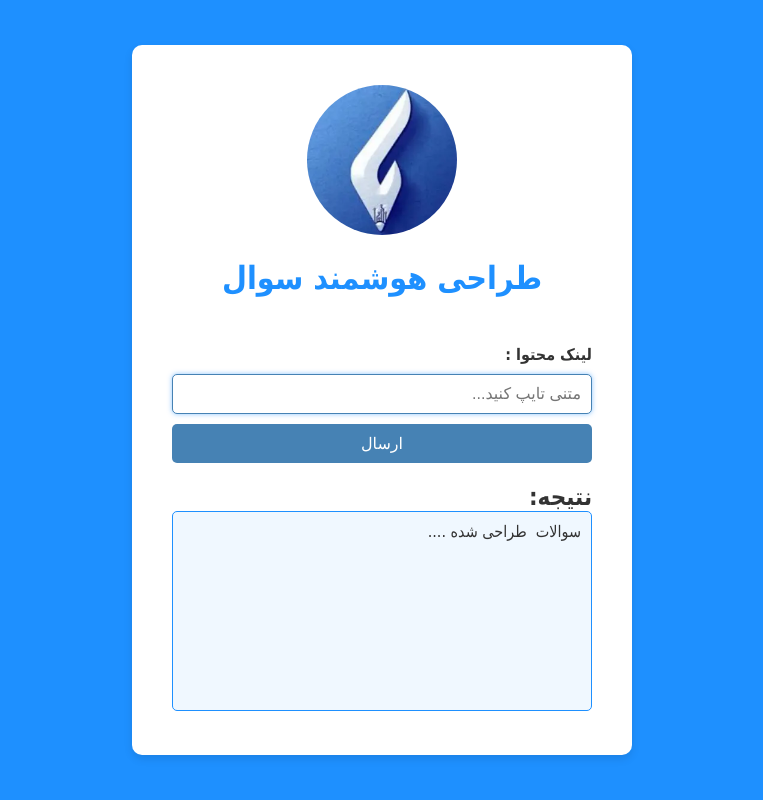
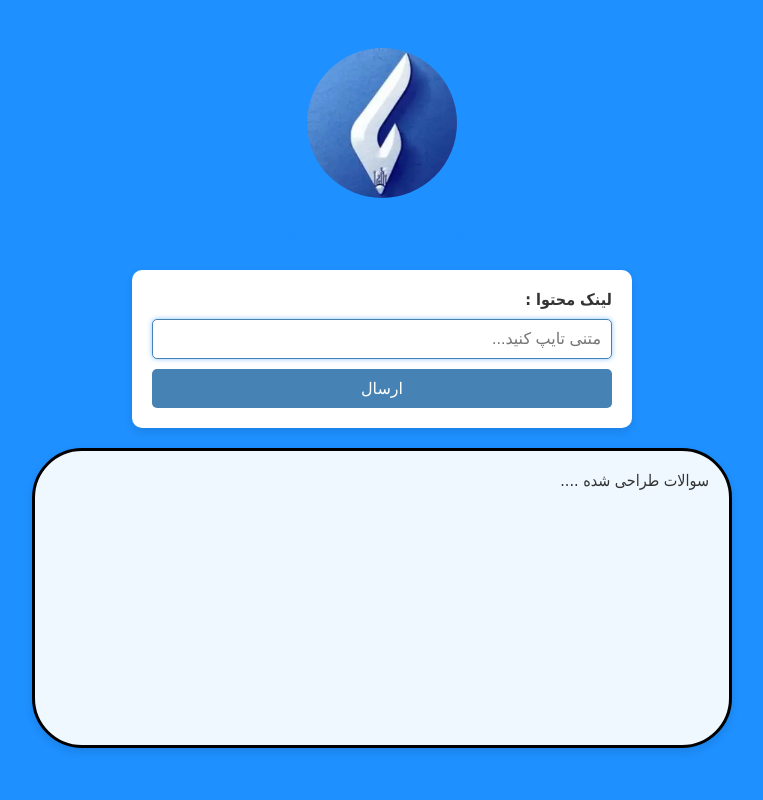
Before and after one commit to MrSEKIRO/AI-API, a Flask app: page / in a window 1280 px wide. Shown: the whole page, without its empty margins (258-1021 px from the left). Run offline with Flask 3, Linux system fonts and the light colour scheme.

Commit message:
change output style box

```diff
--- a/static/style.css
+++ b/static/style.css
@@ -5,45 +5,43 @@
 }
 
 body {
-    font-family: 'Tahoma', sans-serif; /* فونت‌های مناسب برای متن فارسی */
-    background-color: #1e90ff; /* پس‌زمینه آبی */
+    font-family: 'Tahoma', sans-serif;
+    background-color: #1e90ff;
     color: #333;
     display: flex;
+    flex-direction: column;
     justify-content: center;
     align-items: center;
-    height: 100vh;
+    min-height: 100vh;
     padding: 20px;
-    direction: rtl; /* جهت‌دهی به راست برای کل صفحه */
+    direction: rtl;
 }
 
-.container {
-    background-color: white;
-    padding: 40px;
-    border-radius: 10px;
-    box-shadow: 0 4px 8px rgba(0, 0, 0, 0.1);
-    max-width: 500px;
-    width: 100%;
+.header {
     text-align: center;
-    position: relative;
+    margin-bottom: 20px;
 }
 
 .logo {
     width: 150px;
     height: 150px;
     border-radius: 50%;
-    margin: 0 auto 20px;
-    overflow: hidden;
+    margin-bottom: 10px;
 }
 
 h1 {
     color: #1e90ff;
-    margin-bottom: 10px;
-    font-family: 'Vazir', 'Tahoma', sans-serif; /* فونت مناسب برای متن فارسی */
+    font-family: 'Vazir', 'Tahoma', sans-serif;
 }
 
-p {
+.form-container {
+    background-color: white;
+    padding: 20px;
+    border-radius: 10px;
+    box-shadow: 0 4px 8px rgba(0, 0, 0, 0.1);
+    max-width: 500px;
+    width: 100%;
     margin-bottom: 20px;
-    color: #555;
 }
 
 form {
@@ -53,7 +51,7 @@ form {
 }
 
 label {
-    text-align: right; /* متن‌های لیبل به راست تراز می‌شوند */
+    text-align: right;
     color: #333;
     font-weight: bold;
 }
@@ -64,7 +62,7 @@ input[type="text"] {
     border-radius: 5px;
     font-size: 16px;
     width: 100%;
-    text-align: right; /* متن ورودی هم راست‌چین می‌شود */
+    text-align: right;
 }
 
 input[type="text"]:focus {
@@ -88,27 +86,35 @@ button:hover {
 }
 
 #output {
-    margin-top: 20px;
-    text-align: right; /* عنوان نتیجه هم راست‌چین شود */
+    width: 100%;
+    max-width: 700px;
+    margin: 0 auto;
+    text-align: right;
+}
+
+#output h2 {
+    color: white;
 }
 
 textarea#result-text {
     width: 100%;
-    height: 200px; /* ارتفاع بیشتر برای جعبه متنی */
-    padding: 10px;
+    height: 300px;
+    padding: 20px;
     font-size: 16px;
-    border: 1px solid #1e90ff;
-    border-radius: 5px;
+    border: 3px solid black; /* Black border */
+    border-radius: 50px; /* Circular border */
     background-color: #f0f8ff;
     color: #333;
     resize: none;
-    text-align: right; /* متن خروجی راست‌چین شود */
-    direction: rtl; /* جهت نمایش متن به صورت راست به چپ */
-    overflow-y: scroll; /* برای نمایش اسکرول در صورتی که متن زیاد شود */
-    font-family: 'Tahoma', sans-serif; /* فونت مناسب برای متن فارسی */
+    text-align: right;
+    direction: rtl;
+    overflow-y: auto;
+    font-family: 'Tahoma', sans-serif;
+    box-shadow: 0 4px 8px rgba(0, 0, 0, 0.1); /* Soft shadow for a floating effect */
 }
 
 textarea#result-text:focus {
     outline: none;
-    border-color: #4682b4;
+    border-color: black; /* Black border stays on focus */
+    box-shadow: 0 0 10px rgba(0, 0, 0, 0.2); /* Slightly darker glow on focus */
 }
--- a/templates/index.html
+++ b/templates/index.html
@@ -7,26 +7,22 @@
     <link rel="stylesheet" href="{{ url_for('static', filename='style.css') }}">
 </head>
 <body>
-    <div class="container">
+    <div class="header">
         <!-- لوگوی شما -->
         <img src="{{ url_for('static', filename='logo.png') }}" alt="لوگو" class="logo">
+        <h1>طراحی هوشمند سوال</h1>
+    </div>
 
-        <h1>طراحی هوشمند سوال</h1>
-        <!-- <p>لینک محتوای آموزشی خود را وارد نمایید:</p> -->
-        <!-- use some line space -->
-        <br>
-        <br>
+    <div class="form-container">
         <form id="input-form">
             <label for="user-input">لینک محتوا :</label>
             <input type="text" id="user-input" name="user-input" required placeholder="متنی تایپ کنید..." autofocus>
             <button type="submit">ارسال</button>
         </form>
+    </div>
 
-        <div id="output">
-            <h2>نتیجه:</h2>
-            <!-- جعبه متنی بزرگ‌تر برای نمایش خروجی -->
-            <textarea id="result-text" readonly>سوالات  طراحی شده ....</textarea>
-        </div>
+    <div id="output">
+        <textarea id="result-text" readonly>سوالات طراحی شده ....</textarea>
     </div>
 
     <!-- اضافه کردن جاوا اسکریپت -->
```
